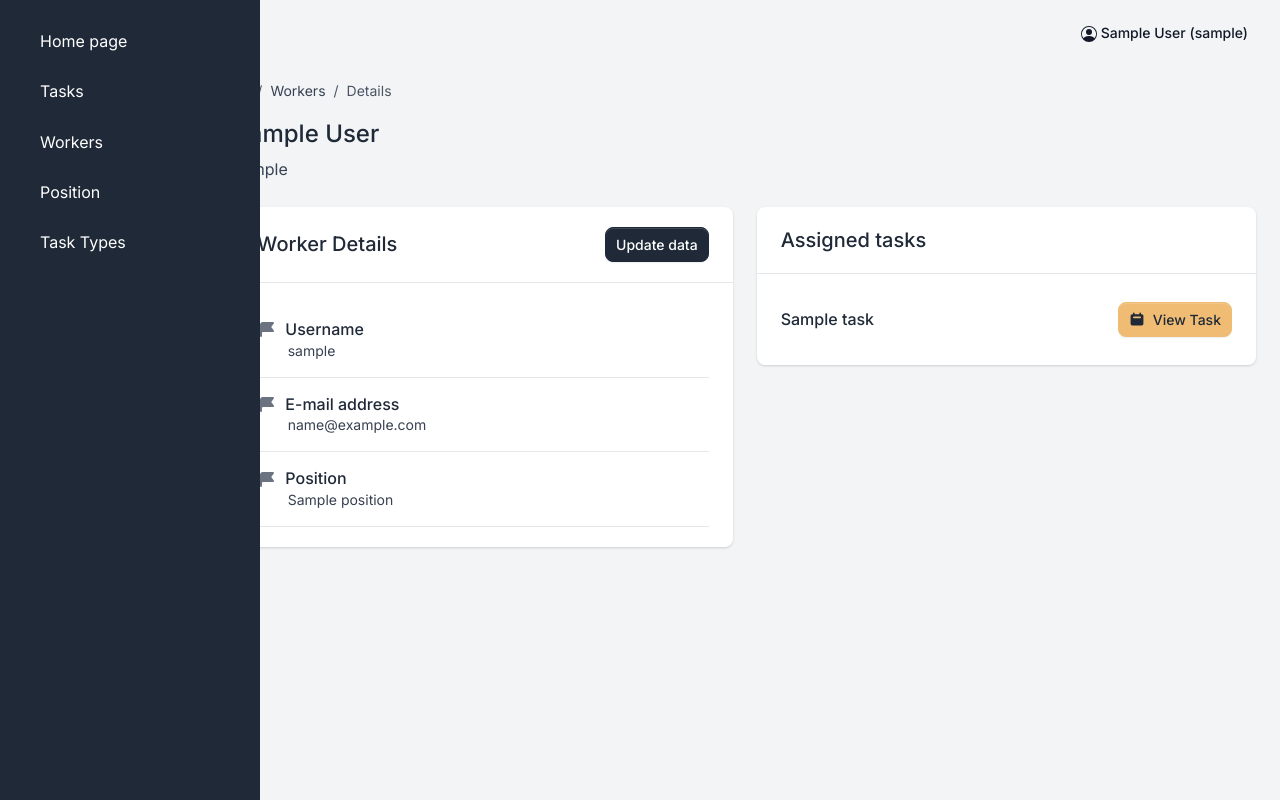
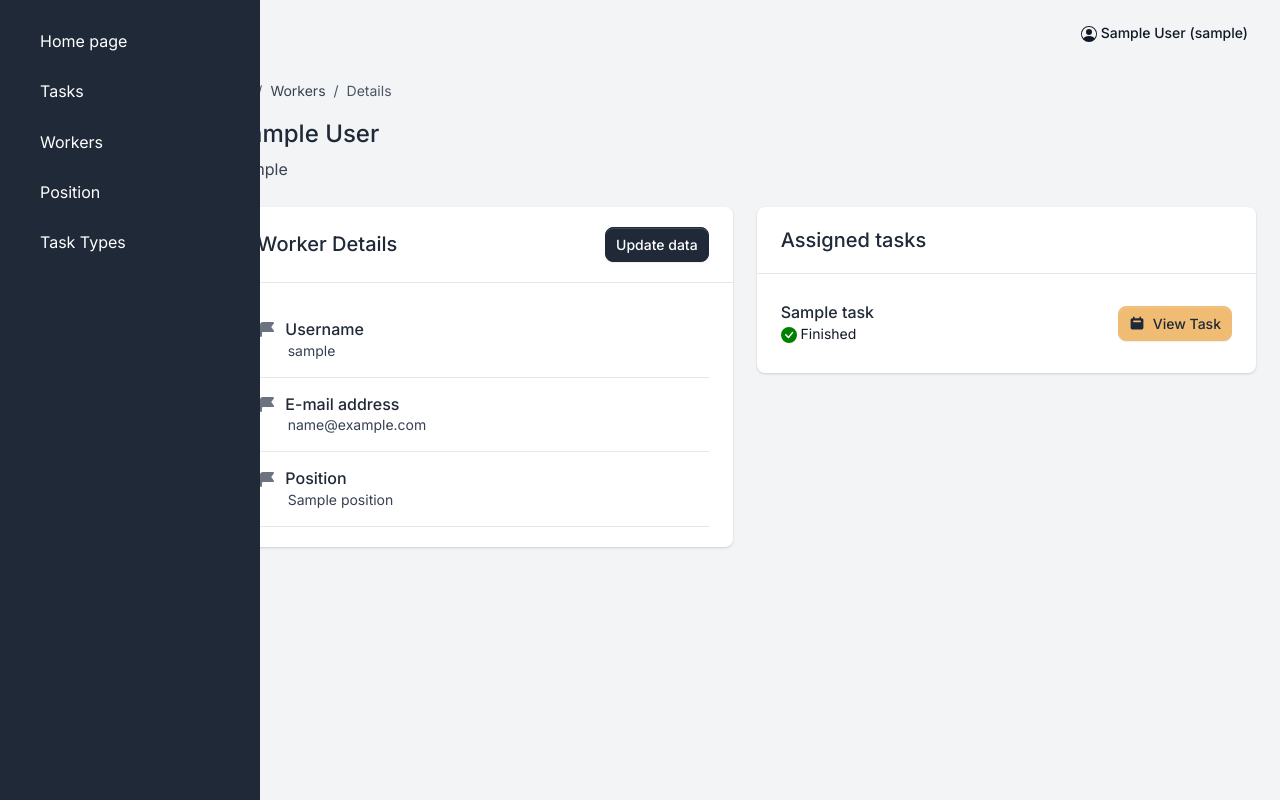
Before and after one commit to MateuszS1/task-manager-it, a Django app: page /workers/1/ in a window 1280 px wide. Run offline with Django 5.2, Linux system fonts and the light colour scheme; a user stored in the database is signed in; tables that the repository leaves empty hold one stand-in row (values such as "Sample post").

Commit message:
feat: Add visible Task status in Worker details

```diff
--- a/templates/manager/worker_detail.html
+++ b/templates/manager/worker_detail.html
@@ -21,7 +21,7 @@
 
             <div class="card-header border-bottom d-flex align-items-center justify-content-between">
               <h2 class="fs-5 fw-bold mb-0">Worker Details</h2>
-                <a href="{% url 'manager:worker-update' pk=worker.id %}" class="btn btn-sm btn-primary">Update data</a>
+              <a href="{% url 'manager:worker-update' pk=worker.id %}" class="btn btn-sm btn-primary">Update data</a>
             </div>
             <div class="card-body">
               <div class="d-flex align-items-center justify-content-between border-bottom py-3">
@@ -91,6 +91,25 @@
                         <h4 class="h6 mb-0">
                           {{ task.name }}
                         </h4>
+                        <div class="d-flex align-items-center">
+                          <small>
+                            {% if task.is_completed %}
+                              <svg xmlns="http://www.w3.org/2000/svg" width="16" height="16" fill="green"
+                                   class="bi bi-check-circle-fill" viewBox="0 0 16 16">
+                                <path
+                                    d="M16 8A8 8 0 1 1 0 8a8 8 0 0 1 16 0m-3.97-3.03a.75.75 0 0 0-1.08.022L7.477 9.417 5.384 7.323a.75.75 0 0 0-1.06 1.06L6.97 11.03a.75.75 0 0 0 1.079-.02l3.992-4.99a.75.75 0 0 0-.01-1.05z"/>
+                              </svg>
+                              Finished
+                            {% else %}
+                              <svg xmlns="http://www.w3.org/2000/svg" width="16" height="16" fill="red"
+                                   class="bi bi-x-circle-fill" viewBox="0 0 16 16">
+                                <path
+                                    d="M16 8A8 8 0 1 1 0 8a8 8 0 0 1 16 0M5.354 4.646a.5.5 0 1 0-.708.708L7.293 8l-2.647 2.646a.5.5 0 0 0 .708.708L8 8.707l2.646 2.647a.5.5 0 0 0 .708-.708L8.707 8l2.647-2.646a.5.5 0 0 0-.708-.708L8 7.293z"/>
+                              </svg>
+                              Unfinished
+                            {% endif %}
+                          </small>
+                        </div>
                       </div>
                       <div class="col text-end">
                         <a href="{{ task.get_absolute_url }}"
```
